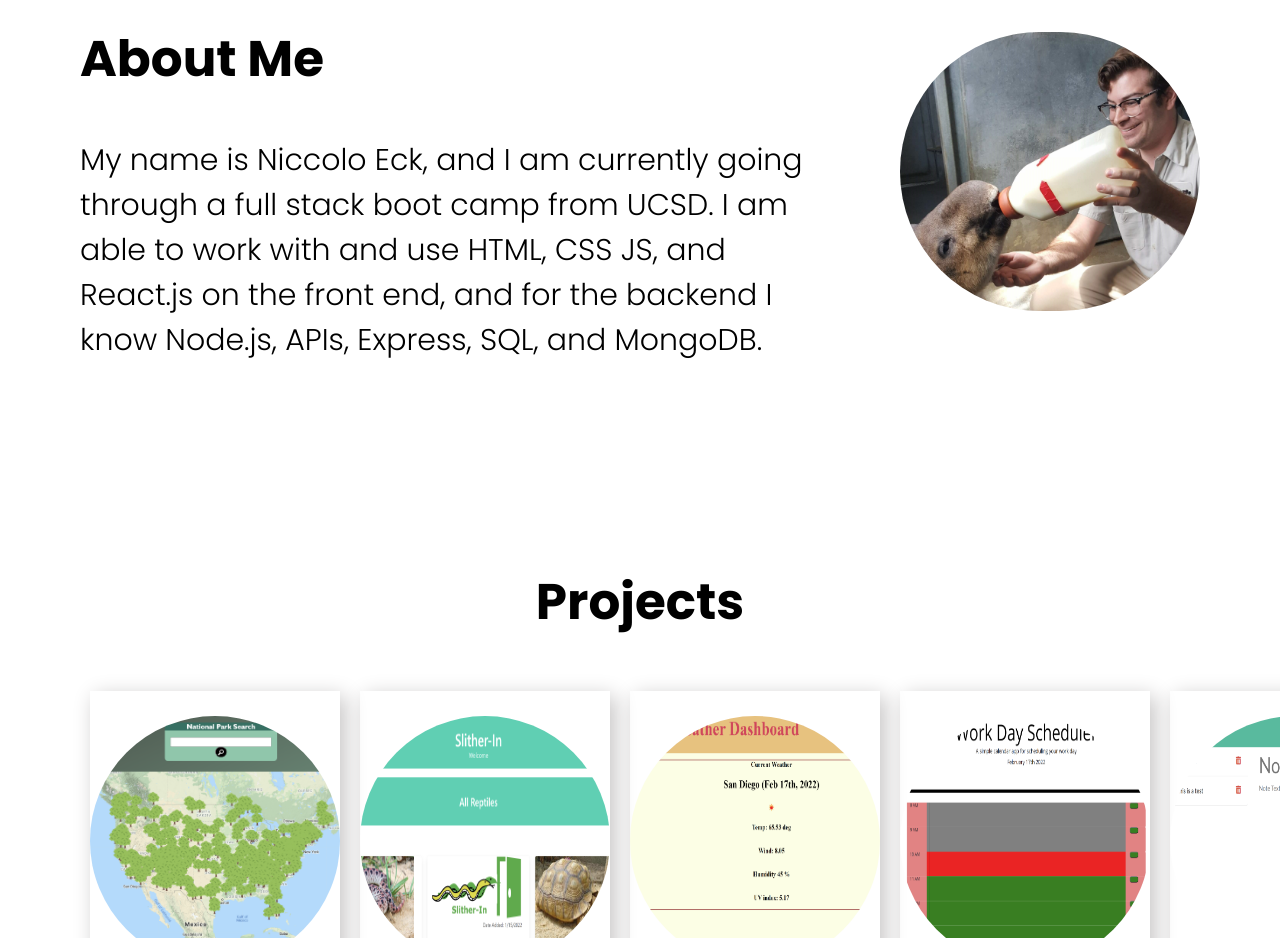
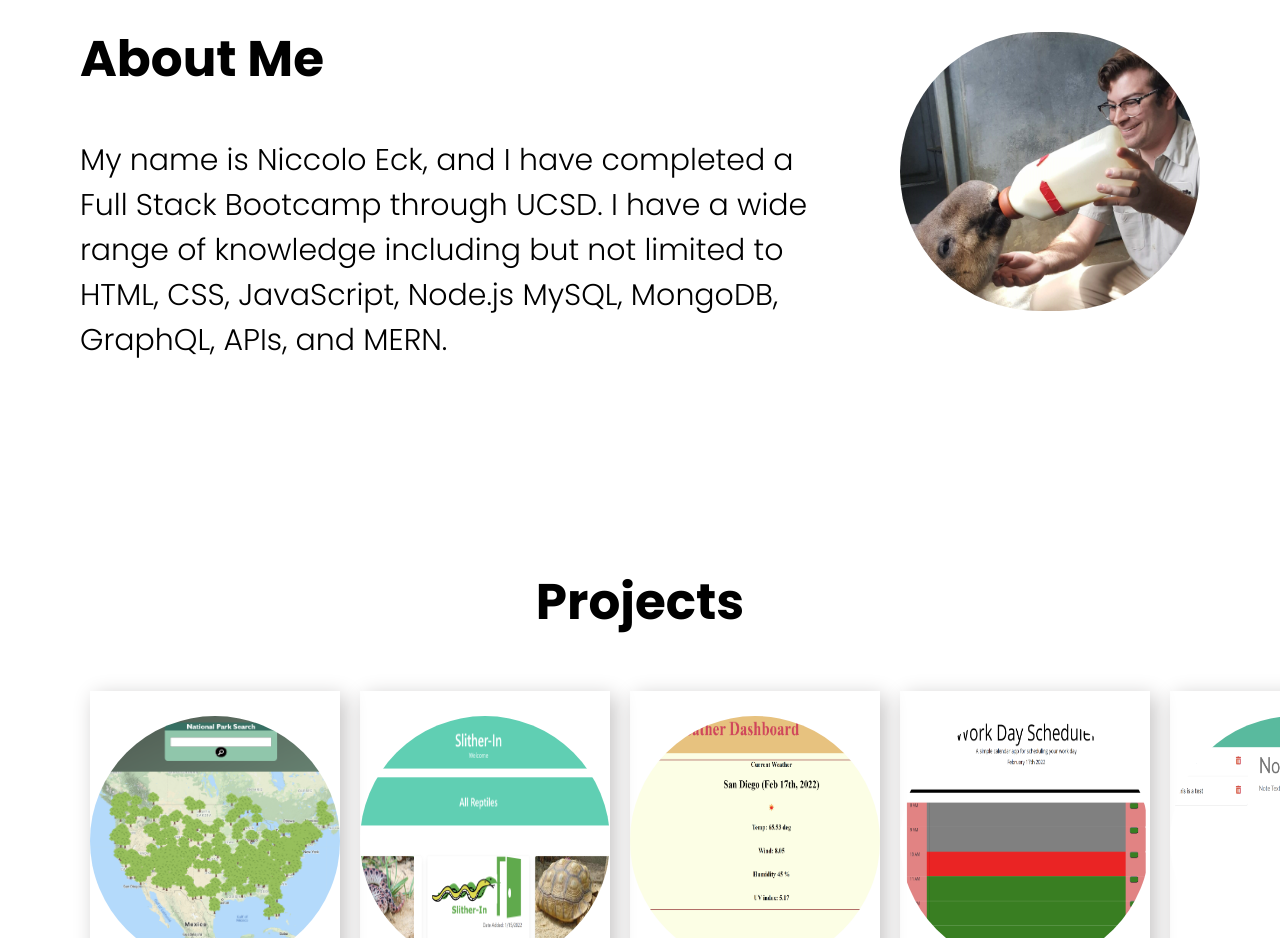
Before and after one commit to niccolosaurus/react-portfolio, a React (Create React App) app: page / in a window 1280 px wide. Shown: the part 900-1838 px from the top of the page. Built offline with nearby package versions, Linux system fonts and the light colour scheme.

Commit message:
Updated my header to include a more up to date about me

```diff
--- a/src/components/Main.js
+++ b/src/components/Main.js
@@ -7,12 +7,14 @@ function Main() {
       <div className="information">
         <h2>About Me</h2>
         <p>
-          My name is Niccolo Eck, and I am currently going through a full stack
-          boot camp from UCSD. I am able to work with and use HTML, CSS JS, and React.js on the front end, and for the backend I know Node.js, APIs, Express, SQL, and MongoDB.
+          My name is Niccolo Eck, and I have completed a Full Stack Bootcamp
+          through UCSD. I have a wide range of knowledge including but not
+          limited to HTML, CSS, JavaScript, Node.js MySQL, MongoDB, GraphQL,
+          APIs, and MERN.
         </p>
       </div>
       <div className="photo-container">
-        <img className="photo" src={profilePic} alt="profile of nicco"/>
+        <img className="photo" src={profilePic} alt="profile of nicco" />
       </div>
     </section>
   );
```
